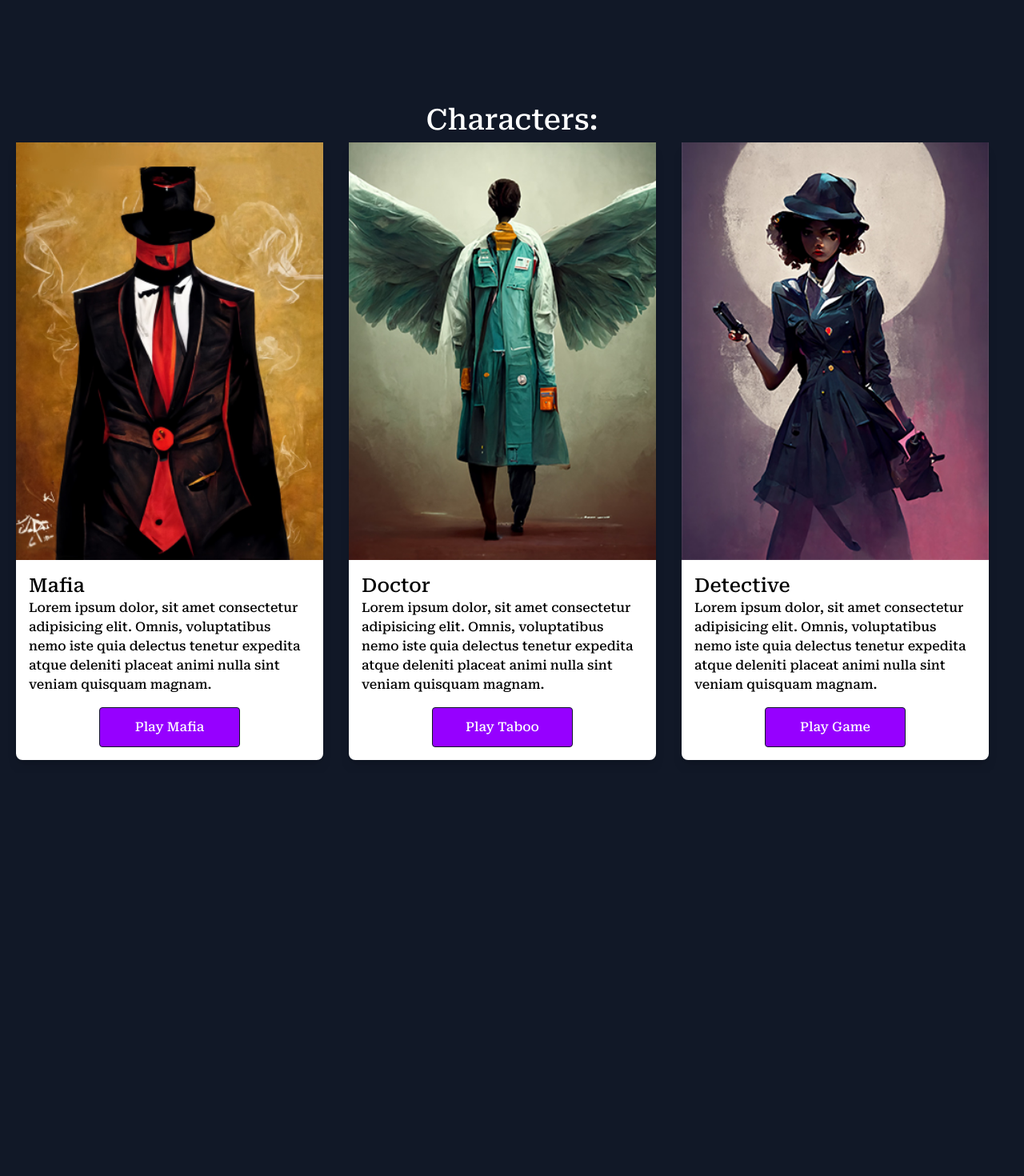
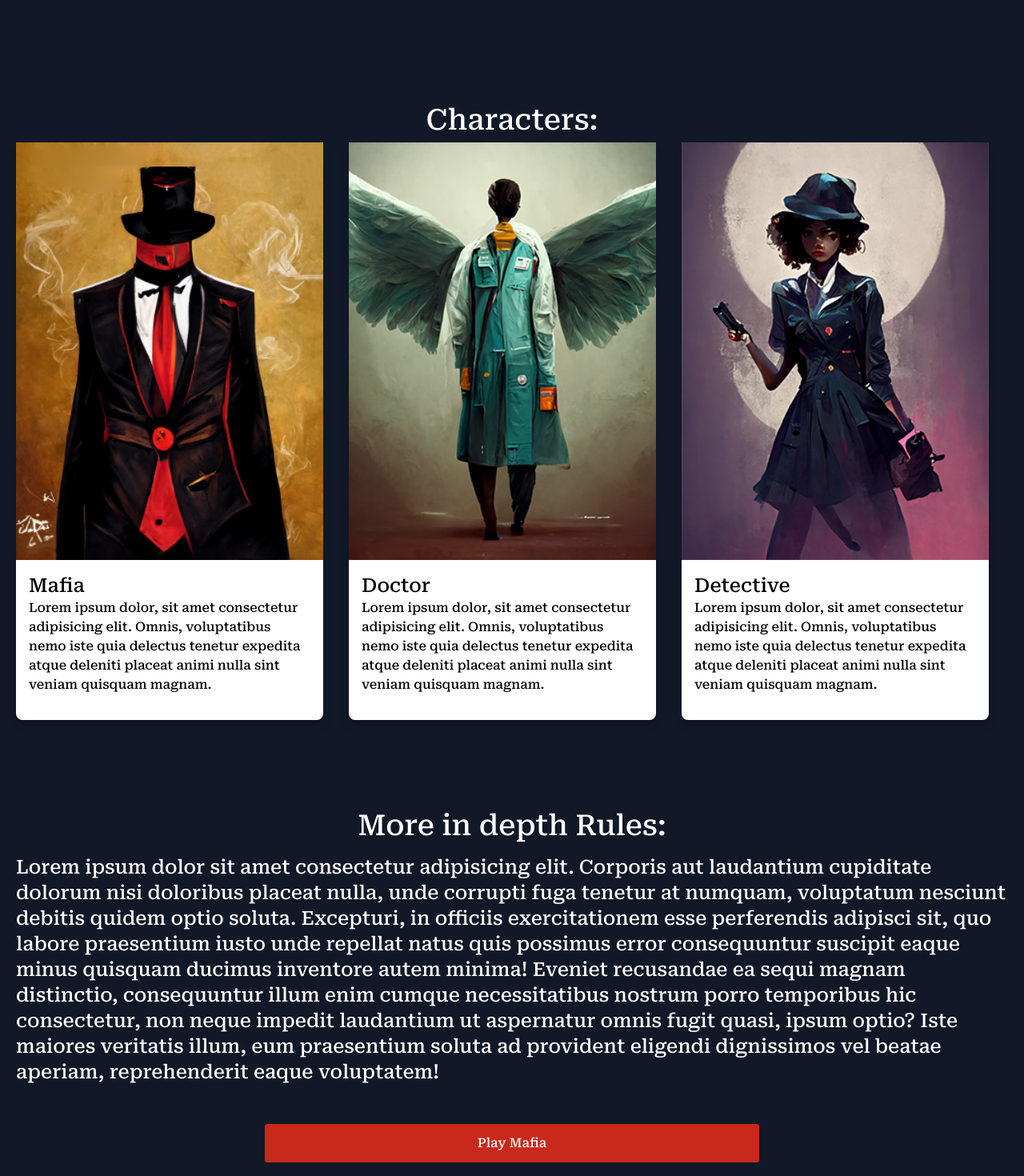
Before and after one commit to snipergz/GameNight, a React (Create React App) app in the folder frontend/: page /mafia in a window 1280 px wide. Shown: the part 1410-2880 px from the top of the page at 80% size. Before the commit the page ends 2376 px from the top, so only its background shows below. Built offline with nearby package versions, Linux system fonts and the light colour scheme.

Commit message:
rules and server page init

```diff
--- a/frontend/src/App.js
+++ b/frontend/src/App.js
@@ -2,6 +2,7 @@ import {BrowserRouter as Router, Routes, Route} from 'react-router-dom'
 import Home from './pages/Home';
 import Mafia from './pages/Mafia';
 import Taboo from './pages/Taboo';
+import Server from './pages/Server';
 
 function App() {
   return (
@@ -13,6 +14,7 @@ function App() {
           <Route path='/home' element={<Home/>}/>
           <Route path='/mafia' element={<Mafia/>}/>
           <Route path='/taboo' element={<Taboo/>}/>
+          <Route path='/server' element={<Server/>}/>
         </Routes>
       </div>
     </Router>
--- a/frontend/src/components/Home/Hero.jsx
+++ b/frontend/src/components/Home/Hero.jsx
@@ -26,7 +26,7 @@ const Hero = () => {
 
             </div>
             <div className=''>
-              <img className='w-[75%] mx-auto border border-x-neonPink border-y-neonBlue rounded-xl' src={gameCouch} alt="" />
+              <img className='w-[90%] md:w-[75%] mx-auto border border-x-neonPink border-y-neonBlue rounded-xl' src={gameCouch} alt="" />
             </div>
         </div>
     </div>
--- a/frontend/src/components/Mafia/Characters.jsx
+++ b/frontend/src/components/Mafia/Characters.jsx
@@ -1,5 +1,4 @@
 import React from 'react'
-import { Link } from 'react-router-dom';
 import mafiaCard2 from '../../assets/Mafia/mafia-card-2.jpg'
 import doctorCard1 from '../../assets/Mafia/doctor-card-1.jpg'
 import detectiveCard1 from '../../assets/Mafia/detective-card-1.jpg'
@@ -8,13 +7,12 @@ const Characters = () => {
   return (
     <section id='games' className='container mx-auto p-4 my-auto md:mt-20'>
         <h1 className='text-4xl p-2 text-white text-center'>Characters:</h1>
-        <div className='grid md:grid-cols-3 max-w-[1240px] m-auto text-dark gap-8 sm:gap-2'>
+        <div className='grid md:grid-cols-3 max-w-[1240px] m-auto text-dark gap-8 sm:gap-2 justify-center'>
             <div className='flex flex-col rounded-lg shadow-lg bg-white max-w-sm'>
                 <img src={mafiaCard2} alt=''/>
                 <div className='p-4'>
                     <h3 className='text-2xl'>Mafia</h3>
                     <p className='mb-4'>Lorem ipsum dolor, sit amet consectetur adipisicing elit. Omnis, voluptatibus nemo iste quia delectus tenetur expedita atque deleniti placeat animi nulla sint veniam quisquam magnam.</p>
-                    <Link className='block bg-darkPurple text-white py-3 px-6 w-[50%] text-center mx-auto border border-navy rounded' to='/mafia'>Play Mafia</Link>
                 </div>
             </div>
             <div className='flex flex-col rounded-lg shadow-lg bg-white max-w-sm'>
@@ -22,7 +20,6 @@ const Characters = () => {
                 <div className='p-4'>
                     <h3 className='text-2xl'>Doctor</h3>
                     <p className='mb-4'>Lorem ipsum dolor, sit amet consectetur adipisicing elit. Omnis, voluptatibus nemo iste quia delectus tenetur expedita atque deleniti placeat animi nulla sint veniam quisquam magnam.</p>
-                    <Link className='block bg-darkPurple text-white py-3 px-6 w-[50%] text-center mx-auto border border-navy rounded' to='/taboo'>Play Taboo</Link>
                 </div>
             </div>
             <div className='flex flex-col rounded-lg shadow-lg bg-white max-w-sm'>
@@ -30,7 +27,6 @@ const Characters = () => {
                 <div className='p-4'>
                     <h3 className='text-2xl'>Detective</h3>
                     <p className='mb-4'>Lorem ipsum dolor, sit amet consectetur adipisicing elit. Omnis, voluptatibus nemo iste quia delectus tenetur expedita atque deleniti placeat animi nulla sint veniam quisquam magnam.</p>
-                    <Link className='block bg-darkPurple text-white py-3 px-6 w-[50%] text-center mx-auto border border-navy rounded' to='/mafia'>Play Game</Link>
                 </div>
             </div>
         </div>
--- a/frontend/src/components/Mafia/Hero.jsx
+++ b/frontend/src/components/Mafia/Hero.jsx
@@ -17,7 +17,7 @@ const Hero = () => {
 
             </div>
             <div className=''>
-              <img className='w-[75%] mx-auto border border-black rounded-xl' src={mafiaHouse} alt="" />
+              <img className='w-[90%] md:w-[75%] mx-auto border border-black rounded-xl' src={mafiaHouse} alt="" />
             </div>
         </div>
     </div>
--- /dev/null
+++ b/frontend/src/components/Mafia/Rules.jsx
@@ -0,0 +1,21 @@
+import React from 'react'
+import { Link } from 'react-router-dom';
+import Server from '../../pages/Server';
+
+const Rules = () => {
+  return (
+    <section id='about' className='container mx-auto p-4 h-auto max-w-full md:mt-20'>
+        <div className='text-white mx-auto max-w-[1240px] relative'>
+            <h1 className=' text-center text-3xl lg:text-4xl mb-4'>More in depth Rules:</h1>
+            <p className='text-xl lg:text-2xl'>
+                Lorem ipsum dolor sit amet consectetur adipisicing elit. Corporis aut laudantium cupiditate dolorum nisi doloribus placeat nulla, unde corrupti fuga tenetur at numquam, voluptatum nesciunt debitis quidem optio soluta. Excepturi, in officiis exercitationem esse perferendis adipisci sit, quo labore praesentium iusto unde repellat natus quis possimus error consequuntur suscipit eaque minus quisquam ducimus inventore autem minima! Eveniet recusandae ea sequi magnam distinctio, consequuntur illum enim cumque necessitatibus nostrum porro temporibus hic consectetur, non neque impedit laudantium ut aspernatur omnis fugit quasi, ipsum optio? Iste maiores veritatis illum, eum praesentium soluta ad provident eligendi dignissimos vel beatae aperiam, reprehenderit eaque voluptatem!
+            </p>
+            <Link className='block bg-mafiaRed mt-6 lg:mt-12 text-white py-3 px-6 w-[50%] text-center mx-auto border border-navy rounded' to='/server'>Play Mafia</Link>
+        </div>
+    </section>
+  );
+
+
+}
+
+export default Rules
--- a/frontend/src/pages/Mafia.jsx
+++ b/frontend/src/pages/Mafia.jsx
@@ -3,6 +3,7 @@ import Navbar from '../components/Navbar'
 import Hero from '../components/Mafia/Hero'
 import About from '../components/Mafia/About'
 import Characters from '../components/Mafia/Characters'
+import Rules from '../components/Mafia/Rules'
 
 const Mafia = () => {
   return (
@@ -11,6 +12,7 @@ const Mafia = () => {
         <Hero/>
         <About/>
         <Characters/>
+        <Rules/>
     </>
   )
 }
--- /dev/null
+++ b/frontend/src/pages/Server.jsx
@@ -0,0 +1,14 @@
+import React from 'react'
+
+const Server = () => {
+  return (
+    <>
+        <section className='container md:max-w-[1240px] text-white mx-auto mt-8'>
+            <div>Create a Server</div>
+            <div>Join a Server</div>
+        </section>
+    </>
+  )
+}
+
+export default Server
```
